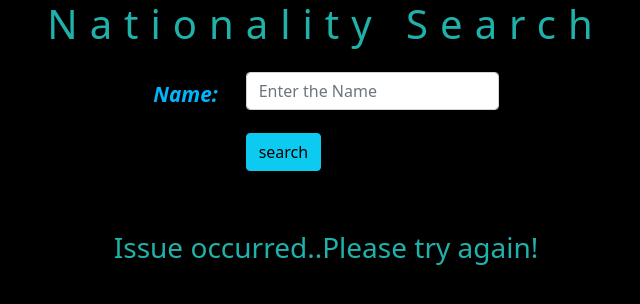
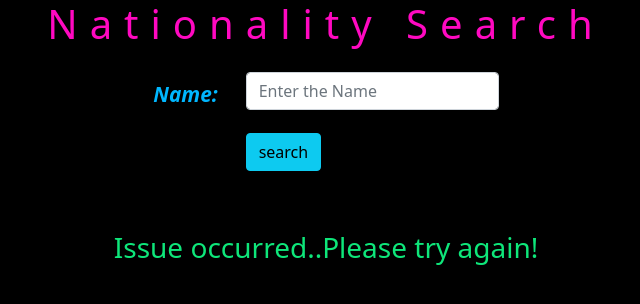
Before and after one commit to IndhumathiParamasivam/Hackaton_one_Oct2_2021, a plain HTML site: page index.html in a window 1280 px wide. Both pictures are taken after typing "Sample" into the empty fields and a click on the button "search". Shown: the whole page, without its empty margins (314-954 px from the left). Drawn offline with nearby package versions, Linux system fonts and the light colour scheme; no server answers.

Commit message:
updating

```diff
--- a/index.html
+++ b/index.html
@@ -18,9 +18,13 @@
                 flex-direction : column;
                 background-color: black;
             }
-            h1,h3
+            h1
             {
-                color:lightseagreen;
+                color:rgb(255, 9, 193);
+            }
+            h3
+            {
+                color:rgb(14, 230, 122);
             }
             #main-container>*,#result-container>*
             {
@@ -66,10 +70,6 @@
                 box-shadow: 0.2em 0.2em 0.2em 0.2em rgb(211, 210, 210);
                 border-radius: 0.5em;
             }
-            input
-            {
-                color:rgb(248, 11, 189);
-            }
 
             @media (max-width:900px)
             {
```
